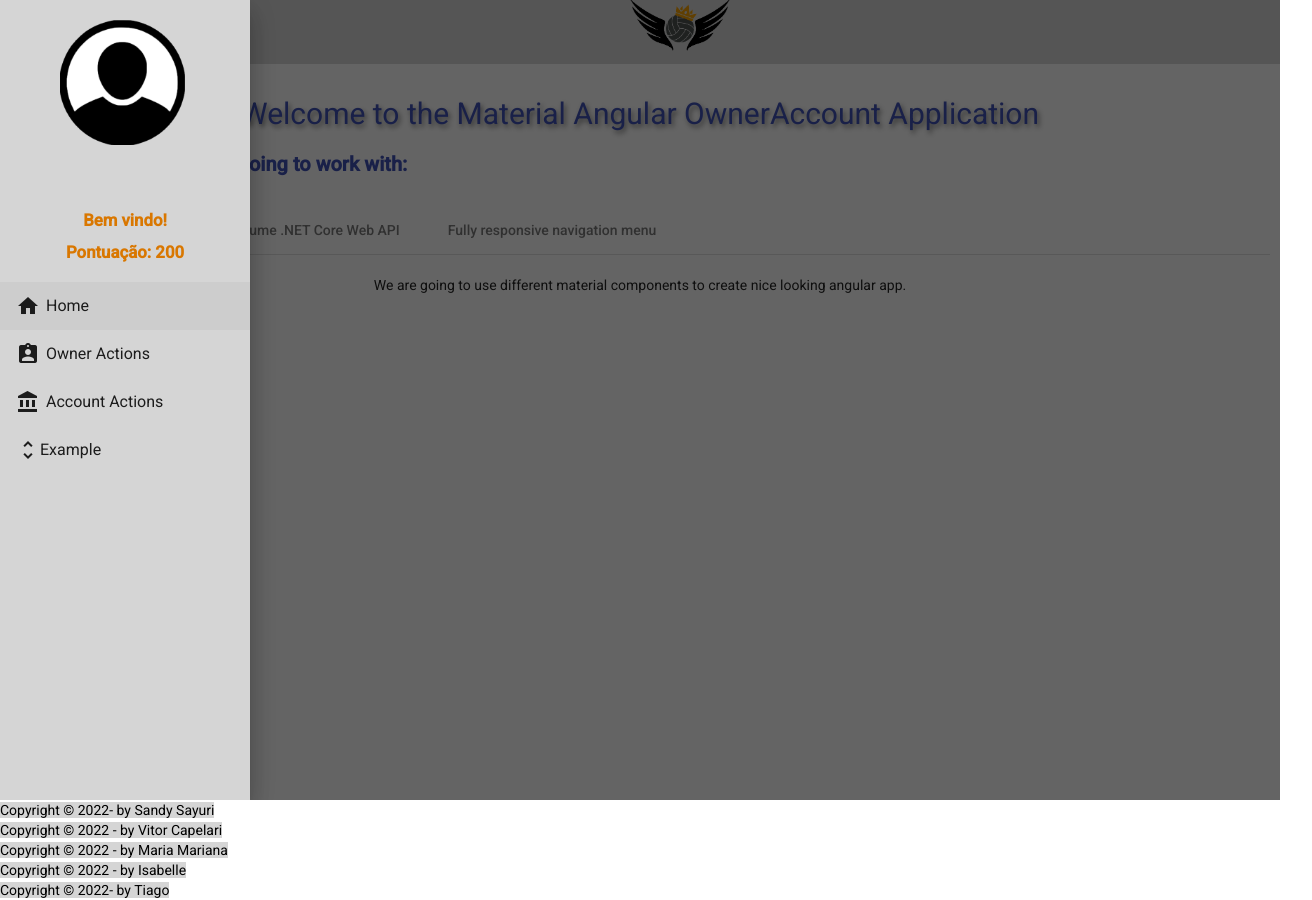
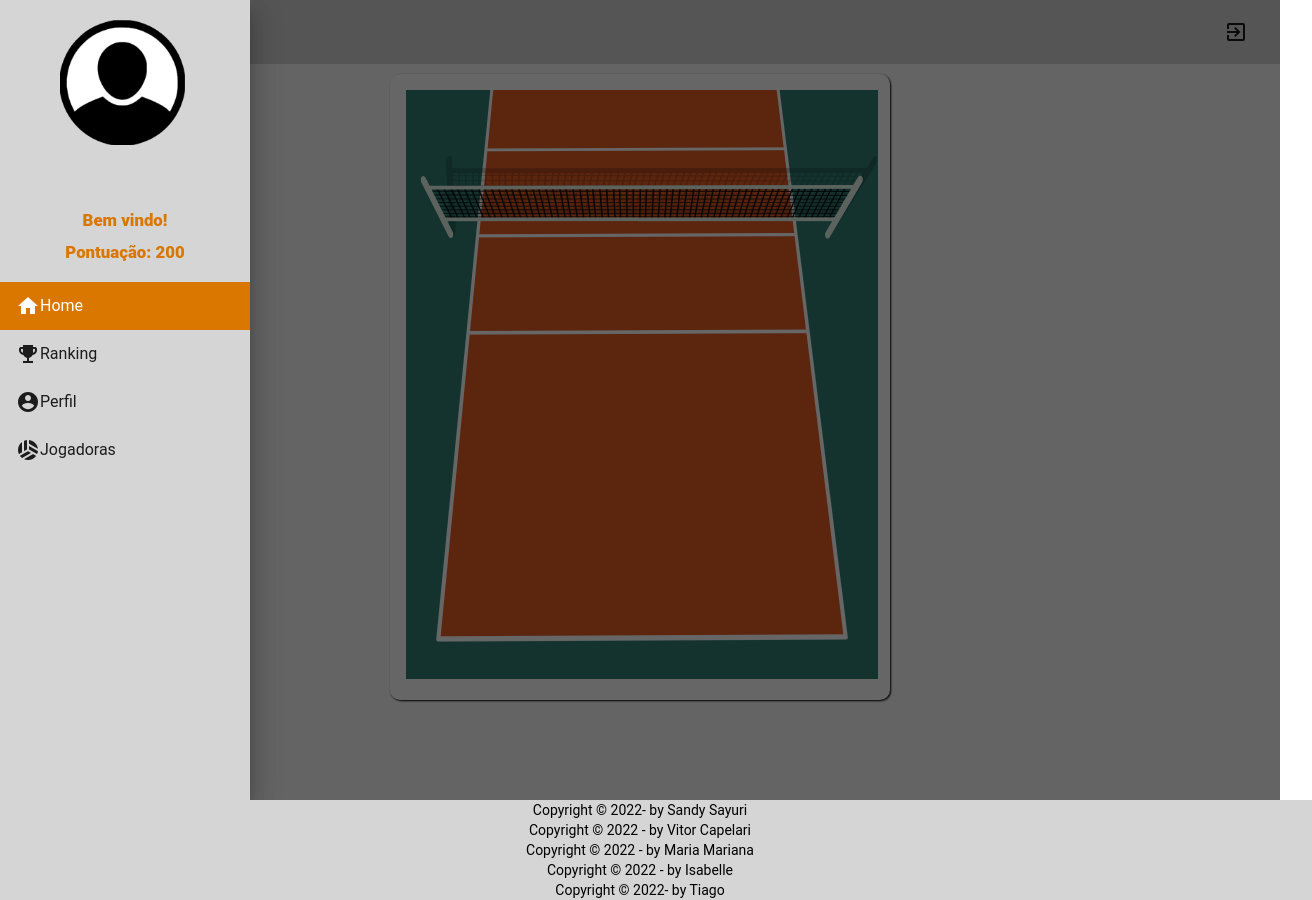
Before and after one commit to Sandy-Sayuri/trabalho_de_comclusao_de_curso, an Angular app in the folder front-1/: page /home in a window 1280 px wide. Both pictures are taken after a click on the button "menu". Shown: the whole page, 1312 px wide, since content can reach past the window. Built offline with nearby package versions, Linux system fonts and the light colour scheme.

Commit message:
tentativa de home

```diff
--- a/front-1/src/app/app.component.css
+++ b/front-1/src/app/app.component.css
@@ -4,5 +4,4 @@ mat-card-footer{
 }
 body{
     width: 100%;
-    background-color: aqua;
 }
--- a/front-1/src/app/components/home/home.component.css
+++ b/front-1/src/app/components/home/home.component.css
@@ -1,19 +1,12 @@
-section div p{
-    color: #3f51b5;
-    font-size: 30px;
-    text-shadow: 2px 3px 5px grey;
-    margin: 30px 0;
+.card{
+    box-shadow: 1px 1px 2px black;
+    background-color: rgb(255, 255, 255);
+    border-radius: 10px;
+    align-items: center;
+
 }
-section div + p{
-    color: #3f51b5;
-    font-weight: bold;
-    font-size: 20px;
-    padding-bottom: 20px;
+.form{
+    align-items: center;
+    width: 500px;
+    margin:auto;
 }
-mat-tab-group {
-    text-align: center;
-}
-
-mat-tab-group p {
-    padding-top: 20px;
-}
--- a/front-1/src/app/components/home/home.component.html
+++ b/front-1/src/app/components/home/home.component.html
@@ -1,19 +1,7 @@
-<section fxLayout="column" fxFlexAlign="stretch">
-  <div fxFlexAlign="center">
-      <p>Welcome to the Material Angular OwnerAccount Application</p>
-  </div>
-
-  <p>In this application we are going to work with:</p>
-
-  <mat-tab-group (selectedTabChange)="executeSelectedChange($event)">
-      <mat-tab label="Material Components">
-        <p>We are going to use different material components to create nice looking angular app.</p>
-      </mat-tab>
-      <mat-tab label="Consume .NET Core Web API">
-         <p>We will consume our .NET Core application. Basically, we will create complete CRUD client app.</p>
-        </mat-tab>
-      <mat-tab label="Fully responsive navigation menu">
-         <p>By using material components, we are going to create fully responsive navigation menu, with its side-bar as well.</p>
-        </mat-tab>
-    </mat-tab-group>
+<section class="form" >
+  <mat-card class="card">
+    <div class="campo">
+    <img src="../../../assets/Meia_quadra.png" alt="campo">
+    </div>
+  </mat-card>
 </section>
--- a/front-1/src/app/components/menu-lateral/menu-lateral.component.css
+++ b/front-1/src/app/components/menu-lateral/menu-lateral.component.css
@@ -2,19 +2,7 @@
    background-color: #d5d5d5;
    height: 100%;
 }
-a{
-    text-decoration: none;
-    color: #F28907;
-}
 
-a:hover, a:active{
-    color: #F28907;
-}
-
-.nav-caption{
-    display: inline-block;
-    padding-left: 6px;
-}
 .Usuario{
     width: 50%;
     padding: 60px;
@@ -26,3 +14,6 @@ a:hover, a:active{
     color:#D97700 ;
     font-weight: 900;
 }
+a:hover{
+    color: rgb(255, 208, 105);
+}
--- a/front-1/src/app/components/menu-lateral/menu-lateral.component.html
+++ b/front-1/src/app/components/menu-lateral/menu-lateral.component.html
@@ -4,23 +4,18 @@
         <p class="welcome">Bem vindo! {{usuario}}</p>
         <p class="welcome">Pontuação: {{pontuacao}}</p>
     </div>
-    <mat-nav-list>
-        <a mat-list-item routerLink="/home" (click)="onSidenavClose()">
-            <mat-icon>home</mat-icon> <span class="nav-caption">Home</span>
+    <mat-nav-list class="teste">
+        <a mat-list-item routerLink="/home" (click)="onSidenavClose()"class='aqui' style="background-color: #D97700; color: white;">
+            <mat-icon >home</mat-icon> <span >Home</span>
         </a>
-        <a mat-list-item routerLink="/owner" (click)="onSidenavClose()">
-            <mat-icon>assignment_ind</mat-icon> <span class="nav-caption">Owner Actions</span>
+        <a mat-list-item routerLink="/ranking" (click)="onSidenavClose()" >
+            <mat-icon>emoji_events</mat-icon> <span >Ranking</span>
         </a>
-        <a mat-list-item routerLink="#" (click)="onSidenavClose()">
-            <mat-icon>account_balance</mat-icon><span class="nav-caption">Account Actions</span>
+        <a mat-list-item routerLink="/perfil" (click)="onSidenavClose()">
+            <mat-icon >account_circle</mat-icon><span>Perfil</span>
         </a>
-        <mat-list-item [matMenuTriggerFor]="menu">
-            <mat-icon>unfold_more</mat-icon>
-            <a matline>Example</a>
-        </mat-list-item>
-        <mat-menu #menu="matMenu">
-        <button mat-menu-item (click)="onSidenavClose()">View profile</button>
-        <button mat-menu-item (click)="onSidenavClose()">Add contact</button>
-        </mat-menu>
+        <a mat-list-item routerLink="/Jogadoras" (click)="onSidenavClose()">
+            <mat-icon >sports_volleyball</mat-icon><span >Jogadoras</span>
+        </a>
     </mat-nav-list>
 </div>
--- a/front-1/src/app/components/menu/menu.component.css
+++ b/front-1/src/app/components/menu/menu.component.css
@@ -2,10 +2,10 @@ mat-toolbar{
     background-color:#d5d5d5
 }
 .logo{
-    margin-block: 40%;
-    margin: 28%;
-    padding: 14%;
-    height:16%;
-    width:16%
+    margin-block: 60%;
+    margin-top: -10px;
+    padding: 40%;
+    height:30%;
+    width:30%
 
 }
--- a/front-1/src/app/components/menu/menu.component.html
+++ b/front-1/src/app/components/menu/menu.component.html
@@ -7,4 +7,7 @@
                 <img src="../../../assets/Logo.png" alt="Red Seller" class="logo" >
             </ul>
         </div>
+        <div fxFlex fxLayout fxLayoutAlign="end" fxHide.xs>
+         <button  mat-icon-button routerLink="/login"><mat-icon  fxLayout >exit_to_app</mat-icon></button>
+        </div>
   </mat-toolbar>
--- /dev/null
+++ b/front-1/src/app/view/login/login.reducer.ts
@@ -0,0 +1,3 @@
+export interface AuthState {
+	user: string;
+}
--- a/front-1/src/index.html
+++ b/front-1/src/index.html
@@ -6,8 +6,6 @@
   <base href="/">
   <meta name="viewport" content="width=device-width, initial-scale=1">
   <link  class='icon'rel="icon"  href="favicon (1).ico">
-  <link rel="preconnect" href="https://fonts.gstatic.com">
-  <link href="https://fonts.googleapis.com/css2?family=Roboto:wght@300;400;500&display=swap" rel="stylesheet">
   <link href="https://fonts.googleapis.com/icon?family=Material+Icons" rel="stylesheet">
 </head>
 <body class="mat-typography">
```
Also changed, not shown: front-1/src/app/shared/services/menu.service.ts (added, +12 -0 lines).
